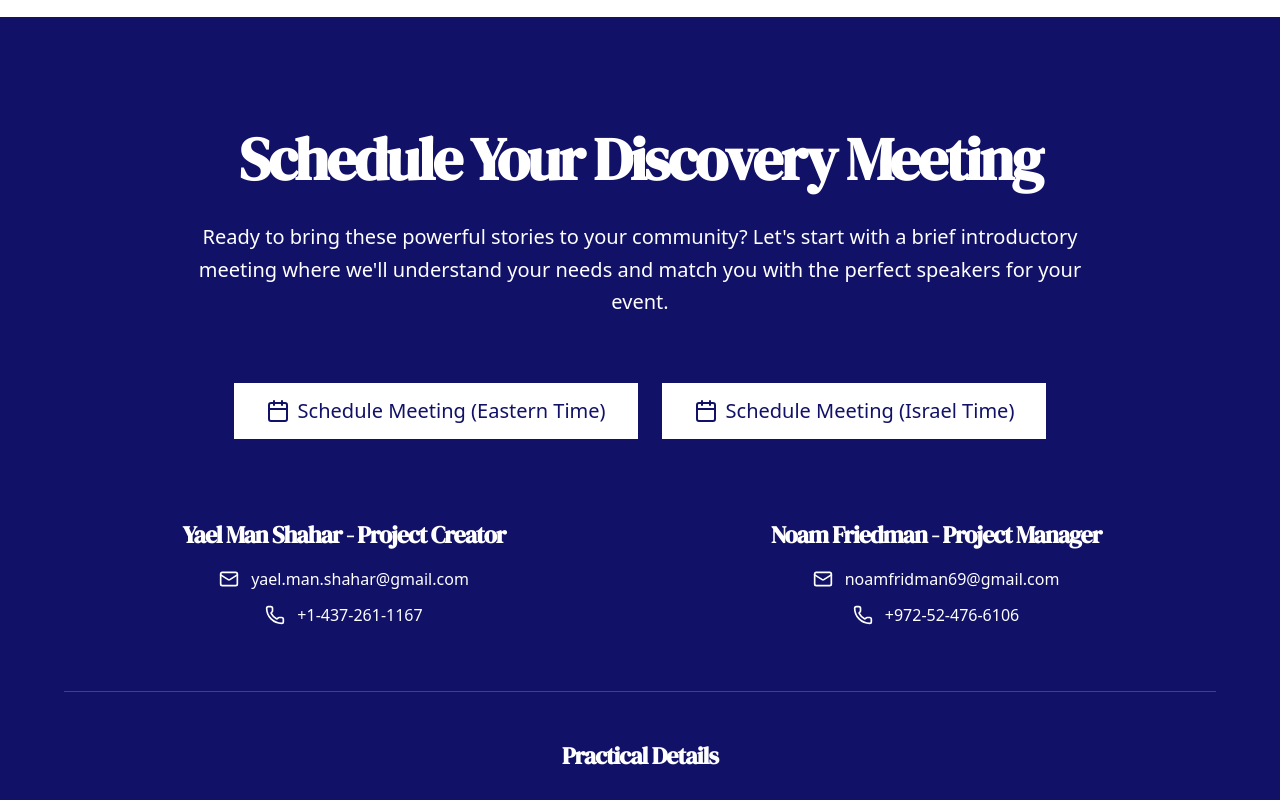
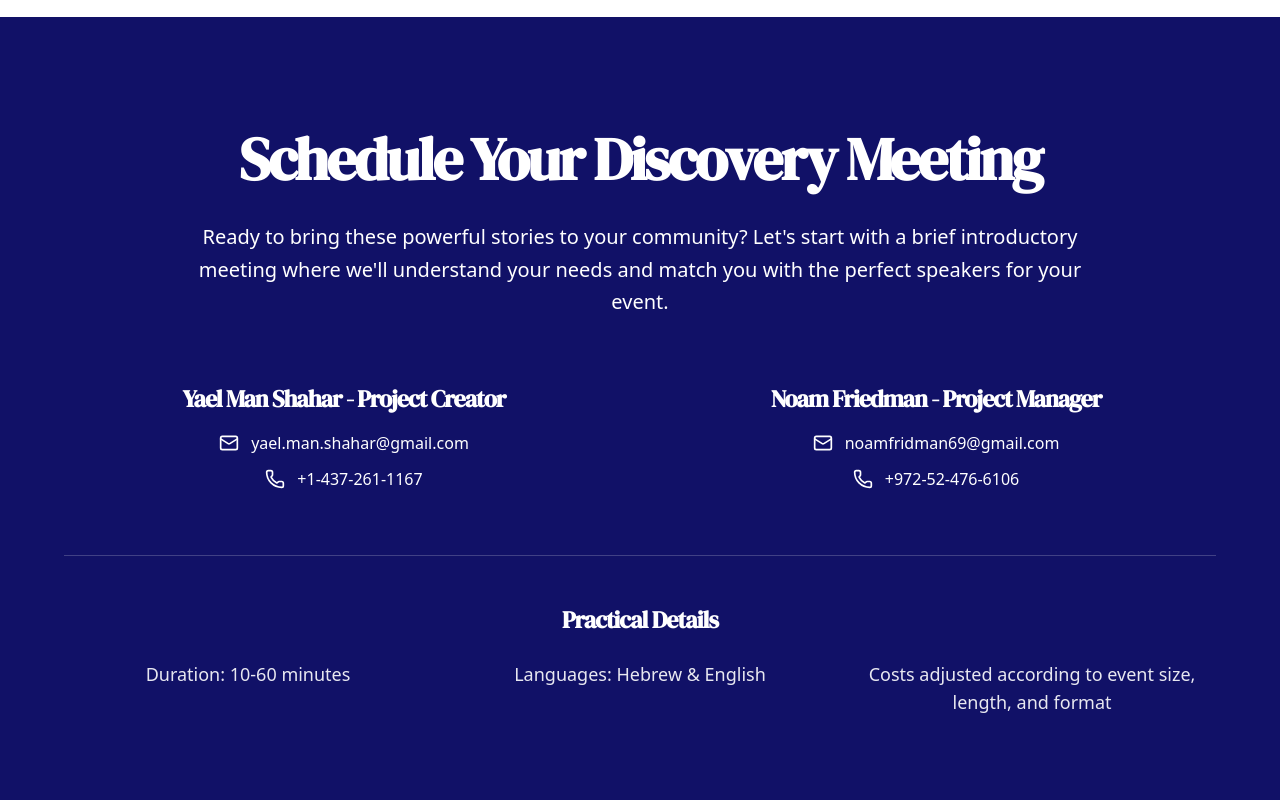
Before and after one commit to tom-voicer/blue-label, a Next.js app: page /en in a window 1280 px wide. Shown: the part 6920-7720 px from the top of the page. Built offline with nearby package versions, Linux system fonts and the light colour scheme.

Commit message:
hide buttons at contact section

```diff
--- a/components/ScheduleMeetingSection.tsx
+++ b/components/ScheduleMeetingSection.tsx
@@ -39,7 +39,8 @@ export default function ScheduleMeetingSection() {
           </p>
         </div>
 
-        {/* Meeting Buttons */}
+        {/* Meeting Buttons (HIDDEN) */}
+        {false && (
           <div className="flex flex-col md:flex-row gap-6 justify-center items-center mb-20">
             <Button
               size="2xl"
@@ -72,6 +73,7 @@ export default function ScheduleMeetingSection() {
               </a>
             </Button>
           </div>
+        )}
 
         {/* Contact Information */}
         <div className="grid grid-cols-1 md:grid-cols-2 gap-8 mb-16">
```
Lines whose indentation alone changed are shown as unchanged.
